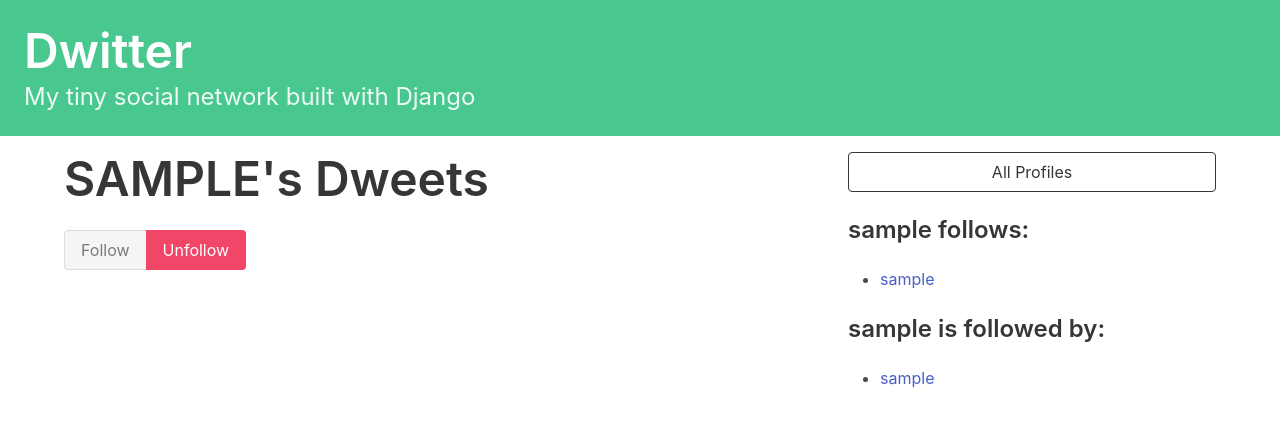
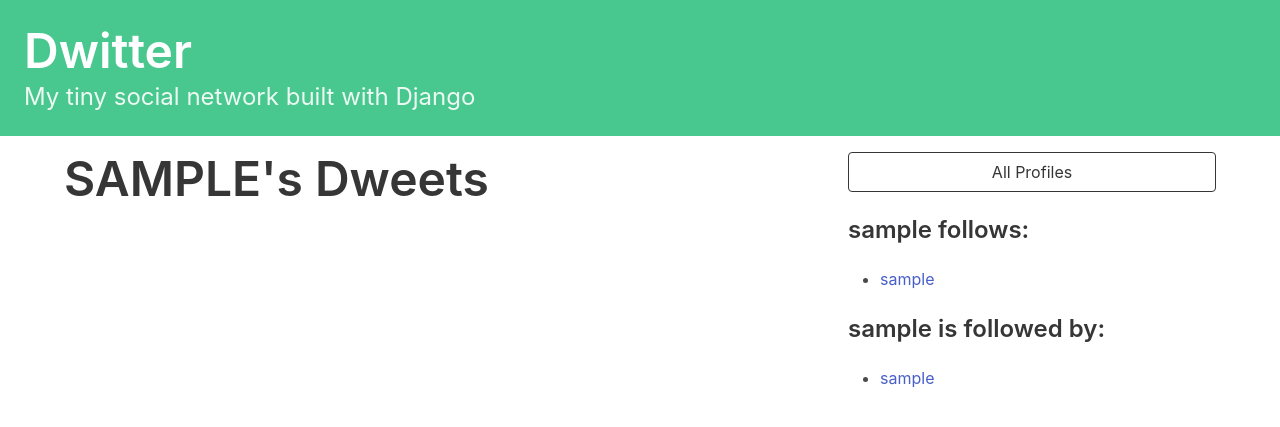
Before and after one commit to Mani-RajaDev/dwitter-django, a Django app: page /profile/1 in a window 1280 px wide. Shown: the top 427 px of the page. Run offline with Django 4.2, Linux system fonts and the light colour scheme; the visitor is signed in with stand-in values (Sample User, id 1); data comes from the database, SQL or seed files in the repository; data that the repository does not hold is empty.

Commit message:
Update profile.html

```diff
--- a/dwitter-part2/dwitter/templates/dwitter/profile.html
+++ b/dwitter-part2/dwitter/templates/dwitter/profile.html
@@ -3,40 +3,17 @@
 {% block content %}
 
 <div class="column">
+
     <div class="block">
-    <h1 class="title is-1">{{profile.user.username|upper}}'s Dweets</h1>
-
-    <form method="post">
-      {% csrf_token %}
-      <div class="buttons has-addons">
-        {% if profile in user.profile.follows.all %}
-          <button class="button is-success is-static">Follow</button>
-          <button class="button is-danger" name="follow" value="unfollow">
-            Unfollow
-          </button>
-        {% else %}
-          <button class="button is-success" name="follow" value="follow">
-            Follow
-          </button>
-          <button class="button is-danger is-static">Unfollow</button>
-        {% endif %}
-      </div>
-    </form>
+    <h1 class="title is-1">
+        {{profile.user.username|upper}}'s Dweets
+    </h1>
     </div>
 
-  <div class="content">
-    {% for dweet in profile.user.dweets.all %}
-      <div class="box">
-        {{ dweet.body }}
-        <span class="is-small has-text-grey-light">
-          ({{ dweet.created_at }})
-        </span>
-      </div>
-    {% endfor %}
-  </div>
 </div>
 
 <div class="column is-one-third">
+
     <div class="block">
         <a href="{% url 'dwitter:profile_list' %}">
             <button class="button is-dark is-outlined is-fullwidth">
@@ -46,12 +23,14 @@
     </div>
 
     <div class="block">
-    <h3 class="title is-4">{{profile.user.username}} follows:</h3>
+        <h3 class="title is-4">
+            {{profile.user.username}} follows:
+        </h3>
         <div class="content">
             <ul>
             {% for following in profile.follows.all %}
                 <li>
-            <a href="{% url 'dwitter:profile' following.id %} ">
+                    <a href="{% url 'dwitter:profile' following.id %}">
                         {{ following }}
                     </a>
                 </li>
@@ -61,12 +40,14 @@
     </div>
 
     <div class="block">
-    <h3 class="title is-4">{{profile.user.username}} is followed by:</h3>
+        <h3 class="title is-4">
+            {{profile.user.username}} is followed by:
+        </h3>
         <div class="content">
             <ul>
             {% for follower in profile.followed_by.all %}
                 <li>
-            <a href="{% url 'dwitter:profile' follower.id %} ">
+                    <a href="{% url 'dwitter:profile' follower.id %}">
                         {{ follower }}
                     </a>
                 </li>
@@ -74,6 +55,7 @@
             </ul>
         </div>
     </div>
+
 </div>
 
 {% endblock content %}
```
Lines whose indentation alone changed are shown as unchanged.
